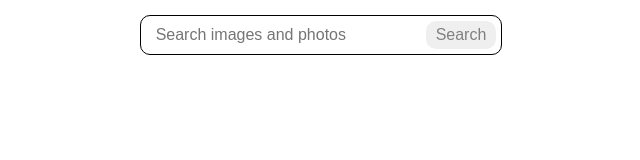
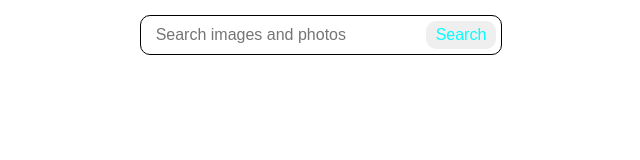
Before and after one commit to IrynaLebedenko/goit-react-hw-04, a React (Vite) app: page / in a window 1280 px wide. In both pictures the pointer is over the button "Search". Shown: the top 160 px of the page, without its empty margins (319-959 px from the left). Built offline with nearby package versions, Linux system fonts and the light colour scheme.

Commit message:
add hover to button

```diff
--- a/src/components/SearchBar/SearchBar.module.css
+++ b/src/components/SearchBar/SearchBar.module.css
@@ -24,6 +24,10 @@
     cursor: pointer;
   }
 
+  .button:hover {
+    color: aqua;
+  }
+
   .input {
     border: none;
     padding: 5px 10px;
```
